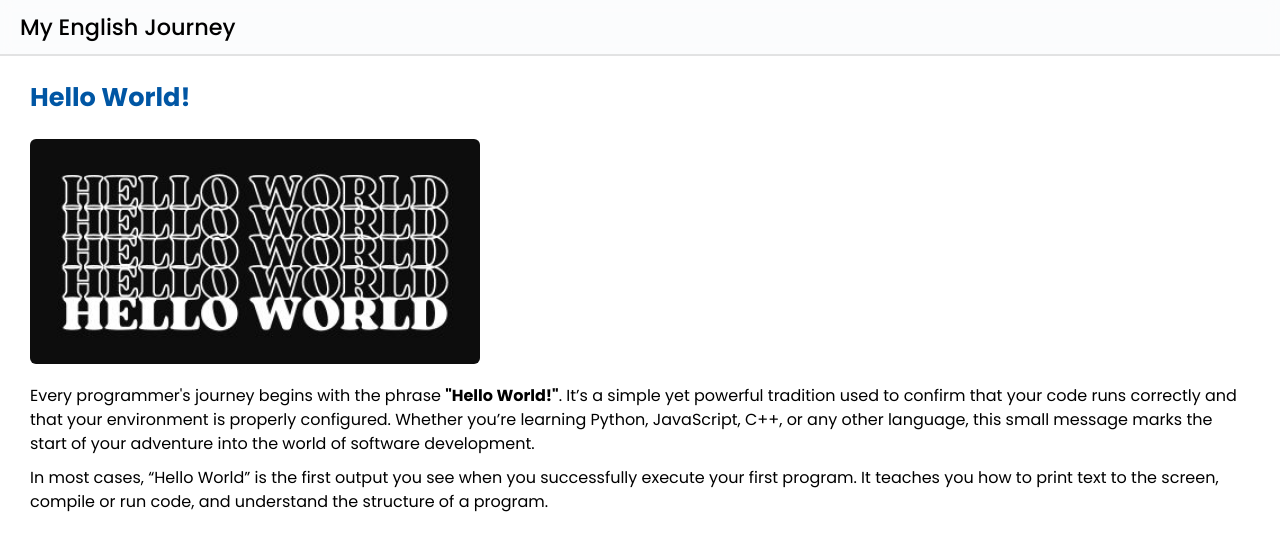
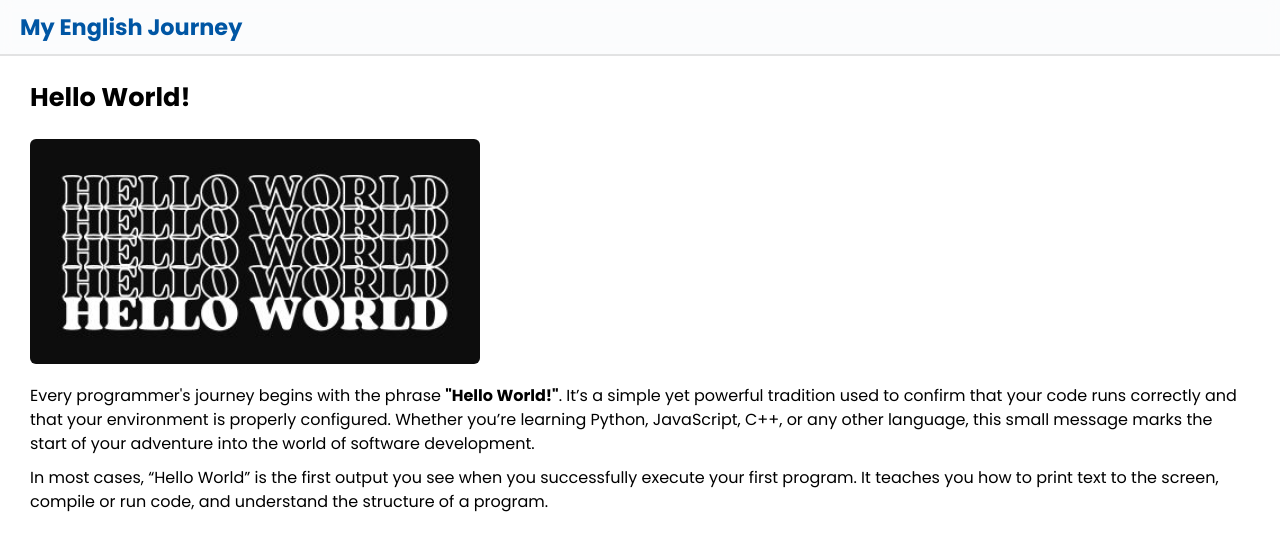
Before and after one commit to MiguelJPaezB/MiguelJPaezB.github.io, a plain HTML site: page posts/hello-world.html in a window 1280 px wide. Shown: the top 541 px of the page. Drawn offline with Linux system fonts and the light colour scheme.

Commit message:
Modifying styles and updating the default image

```diff
--- a/assets/css/main.css
+++ b/assets/css/main.css
@@ -31,6 +31,8 @@ html {
 }
 
 .topbar a.logo {
+    color: #0056a4;
+    font-weight: 700;
     font-size: 1.4rem;
 }
 
--- a/assets/css/post.css
+++ b/assets/css/post.css
@@ -58,7 +58,7 @@
 }
 
 .post-item h1 {
-  color: #0056a4;
+  color: #000;
   font-weight: bold;
   font-size: 1.6rem;
 }
```
Also changed, not shown: posts/resources/img-default.png (added).
